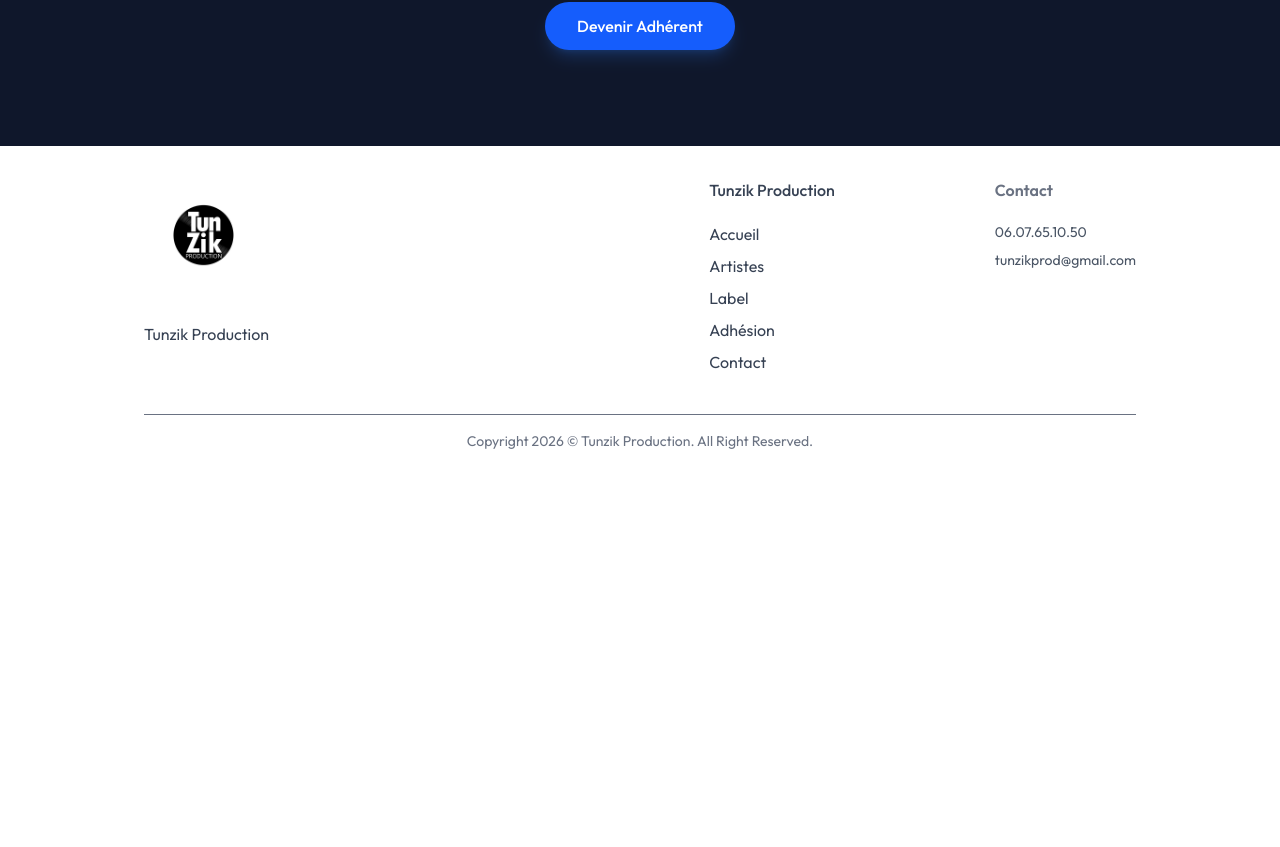
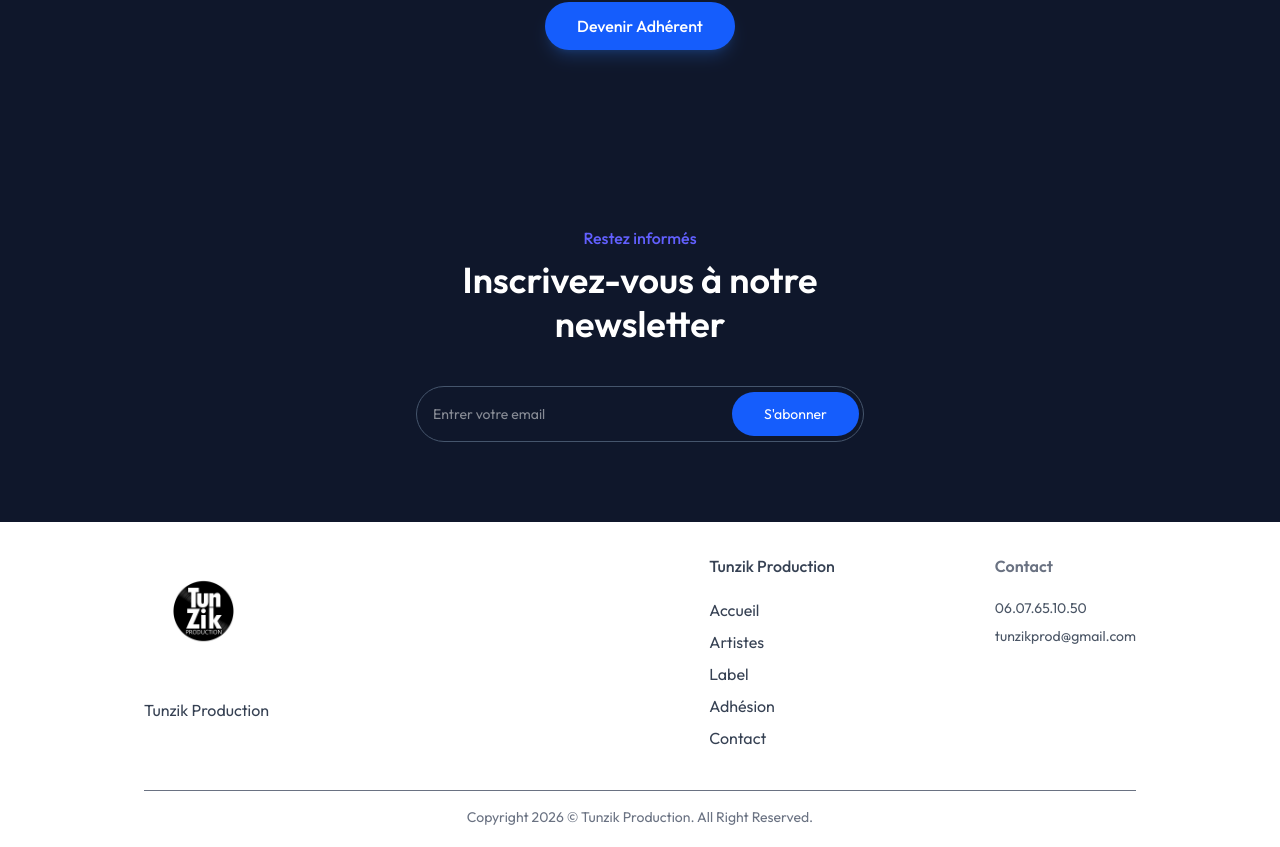
Before and after one commit to Slim-coder20/tunzikProd, a React (Vite) app in the folder client/: page / in a window 1280 px wide. Shown: the part 2256-3103 px from the top of the page. Before the commit the page ends 2727 px from the top, so only its background shows below. Built offline with nearby package versions, Linux system fonts and the light colour scheme.

Commit message:
Feat: implémentation de la section newsLetter dans le homePage

```diff
--- a/client/package.json
+++ b/client/package.json
@@ -15,6 +15,7 @@
     "react": "^19.2.0",
     "react-dom": "^19.2.0",
     "react-hook-form": "^7.71.1",
+    "react-hot-toast": "^2.6.0",
     "react-router-dom": "^7.13.0",
     "tailwindcss": "^4.1.18"
   },
--- /dev/null
+++ b/client/src/components/NewsLetter.jsx
@@ -0,0 +1,45 @@
+import { useForm } from "react-hook-form";
+import toast from "react-hot-toast";
+export default function NewLetter() {
+  // useForm pour gérer le formulaire de newsletter
+  const { register, handleSubmit, formState: { errors }, reset } = useForm({
+    defaultValues: {
+      email:"",
+    }
+  });
+
+  // handleSubmit pour gérer la soumission du formulaire
+  const onSubmit = (data) => {
+    console.log(data);
+    toast.success("Email enregistré avec succès");
+    reset();
+  };
+  return (
+    <>
+      <div className="w-full bg-slate-900 px-2 text-center text-white py-20 flex flex-col items-center justify-center">
+        <p className="text-indigo-500 font-medium">Restez informés</p>
+        <h1 className="max-w-lg font-semibold text-4xl/[44px] mt-2">
+          Inscrivez-vous à notre newsletter
+        </h1>
+        <div className="flex items-center justify-center mt-10 border border-slate-600 focus-within:outline focus-within:outline-indigo-600 text-sm rounded-full h-14 max-w-md w-full">
+          <input
+            {...register("email", { required: "Email est requis"})}
+            type="text"
+            className="bg-transparent outline-none rounded-full px-4 h-full flex-1"
+            placeholder="Entrer votre email"
+          />
+          {errors.email && (
+          <p className="text-red-500 text-xs mt-1 text-left pl-1">
+            {errors.email.message}
+          </p>
+          )}
+          <button className="bg-blue-600 text-white rounded-full h-11 mr-1 px-8 flex items-center justify-center cursor-pointer"
+          onClick={handleSubmit(onSubmit)}
+          >
+            S'abonner
+          </button>
+        </div>
+      </div>
+    </>
+  );
+}
--- a/client/src/pages/Home.jsx
+++ b/client/src/pages/Home.jsx
@@ -1,15 +1,17 @@
 import HeroSection from "../components/HeroSection"
 import LatestRelease from "../components/LatestRelease"
 import About from "../components/About"
+import NewLetter from "../components/NewsLetter";
 const HomePage = () => {
   return (
     <div>
       {/* Contenu de la page d'accueil */}
-      <HeroSection/>
-      <LatestRelease/>
-      <About/>
+      <HeroSection />
+      <LatestRelease />
+      <About />
+      <NewLetter />
     </div>
-  )
+  );
 }
 
 export default HomePage
```
Also changed, not shown: 1 other file (tests, documents, lock files or other folders).
